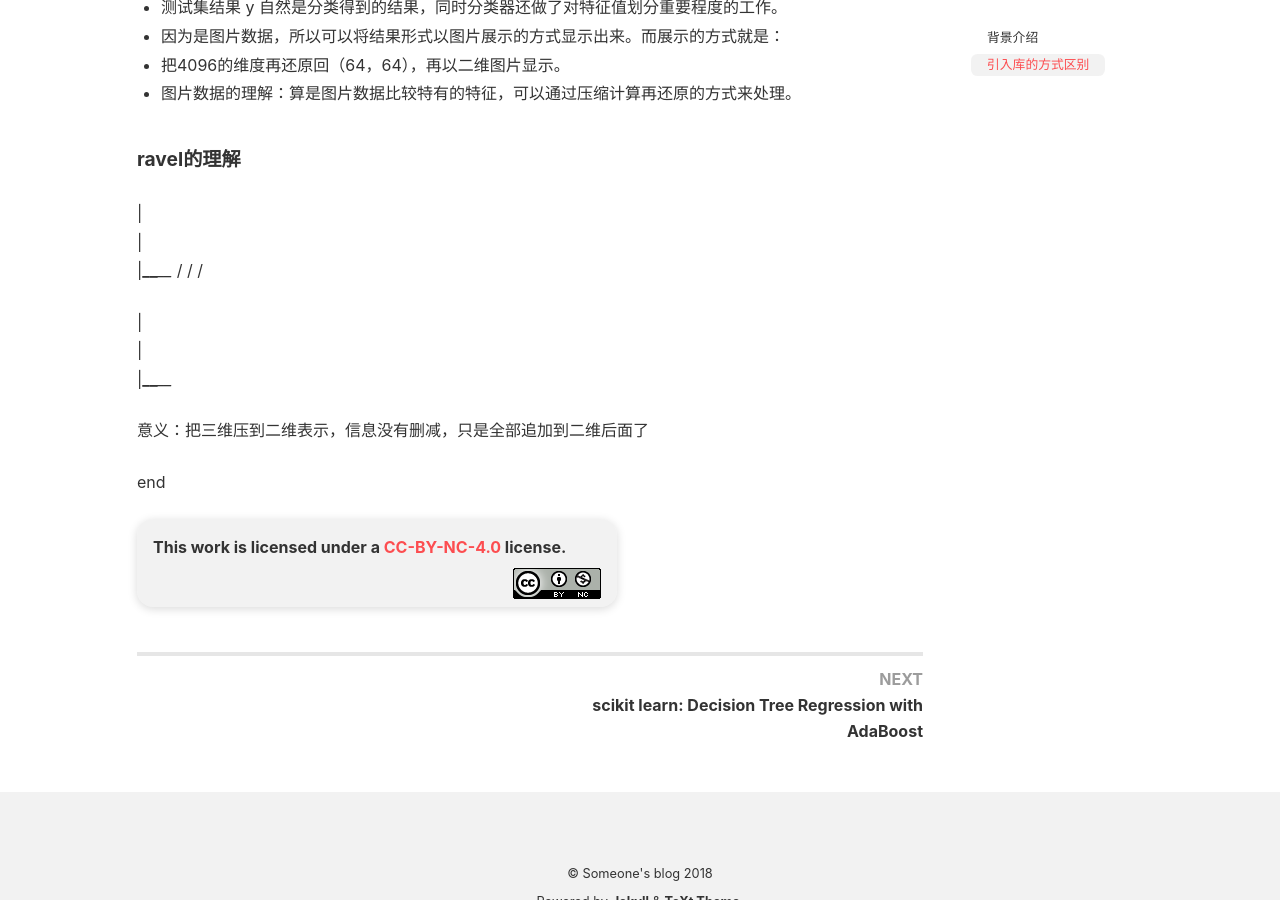
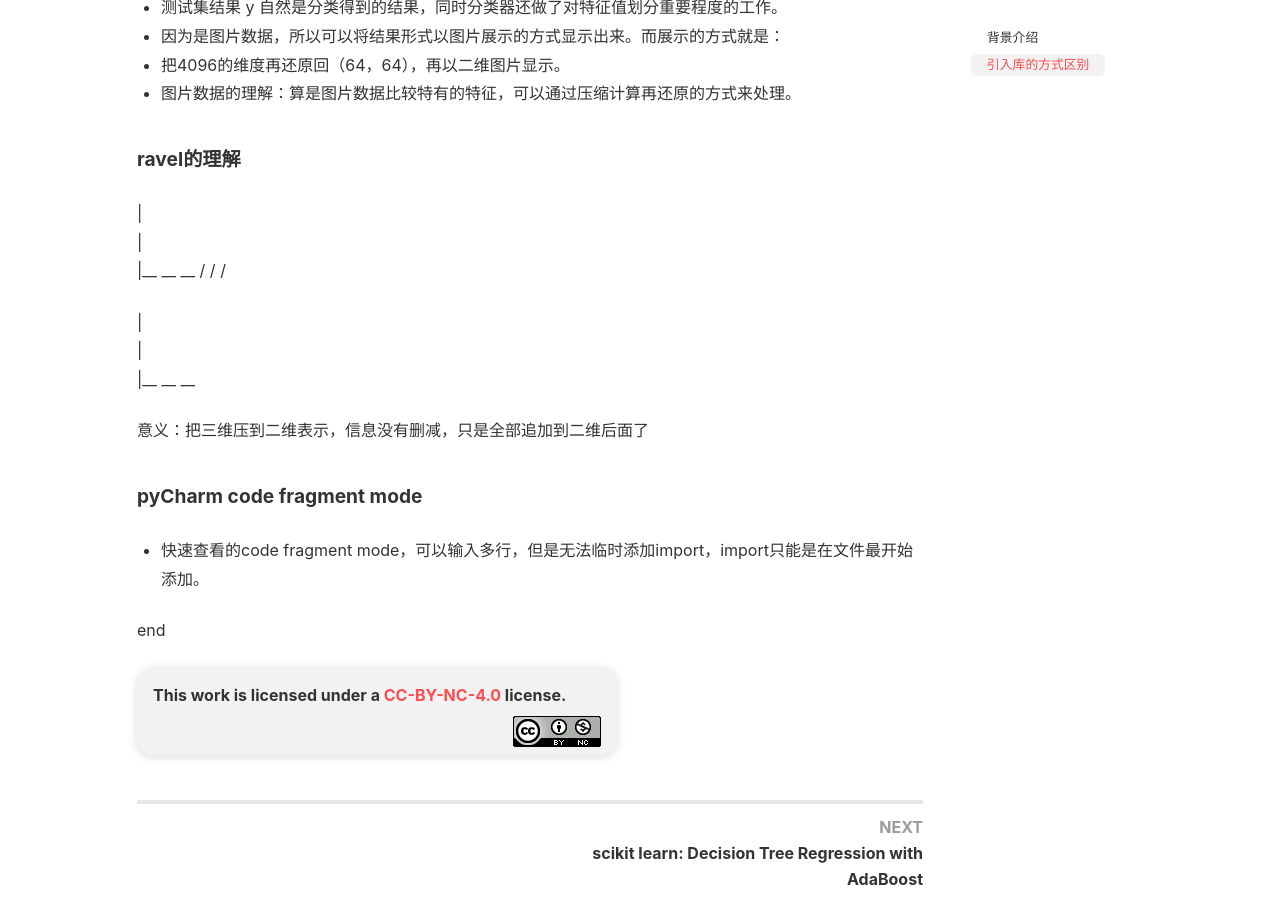
Before and after one commit to slyrx/Tech_Blog, a Jekyll site: the page built from _posts/2018-7-11-scikit-learn-example.md, in a window 1280 px wide and 900 px high, scrolled down 1686 px. Built offline with Jekyll 4.4.1, drawn with Linux system fonts in a browser that asks for light colours; nearby versions of some CDN libraries.

Commit message:
add new articles

```diff
--- a/_posts/2018-7-11-scikit-learn-example.md
+++ b/_posts/2018-7-11-scikit-learn-example.md
@@ -72,15 +72,20 @@ tags: [机器学习, 数据挖掘, scikit-learn, ensemble methods]
 
    \|<br>
    \|<br>
-   \|__________
+   \|__ __ __
   /
  /
 /
 
    \|<br>
    \|<br>
-   \|__________
+   \|__ __ __
 
 意义：把三维压到二维表示，信息没有删减，只是全部追加到二维后面了
 
+#### pyCharm code fragment mode
++ 快速查看的code fragment mode，可以输入多行，但是无法临时添加import，import只能是在文件最开始添加。
+
+
+
 end
```
